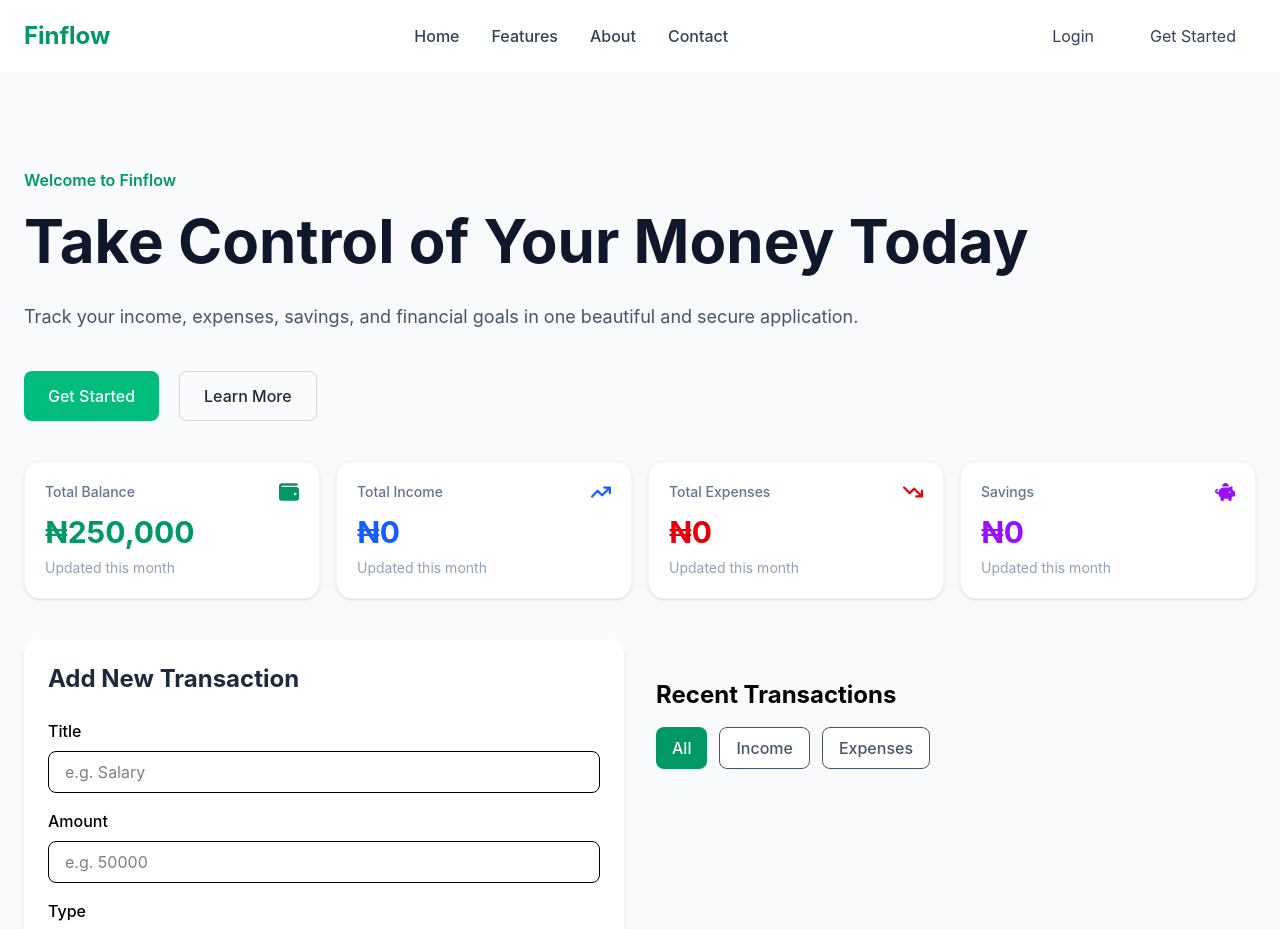
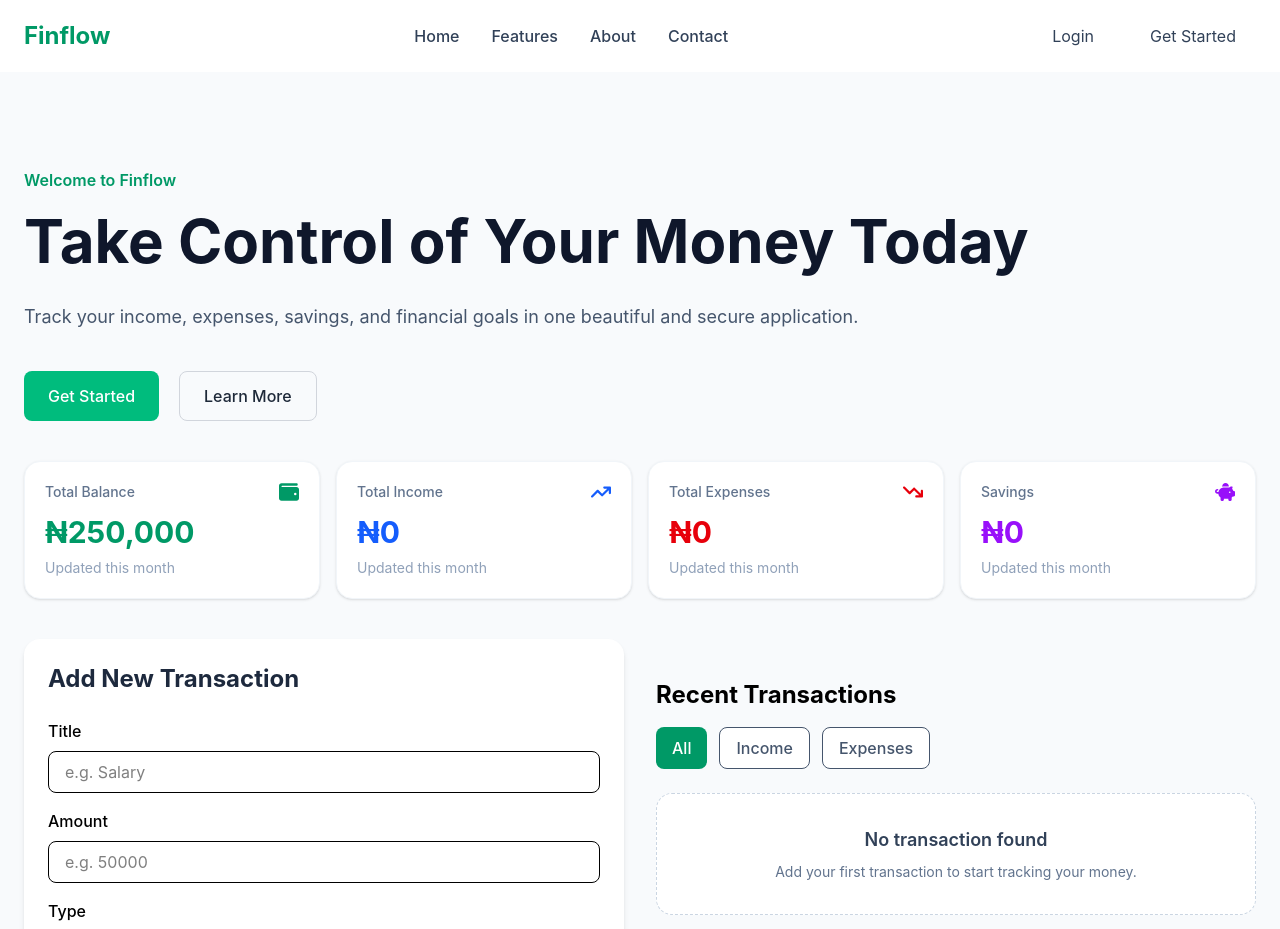
Before and after one commit to sharon5555/Finance-tracker, a React (Vite) app: page / in a window 1280 px wide. Shown: the top 929 px of the page. Built offline with nearby package versions, Linux system fonts and the light colour scheme.

Commit message:
Add empty transaction state

```diff
--- a/src/components/landing/Hero.jsx
+++ b/src/components/landing/Hero.jsx
@@ -382,8 +382,14 @@ function Hero() {
                                 one TransactionCard component.
 
                                 Display only the transaction hat match the selected filter.
+
+                                Transaction list:
+                                If there are transactions that match the selected filter,
+                                display them using the reusable TransactionCard component.
+                                Otherwise, display a helpful message to the user.
                             */}
-                            {filteredTransactions.map((transaction) => (
+                            {filteredTransactions.length > 0 ? (
+                                filteredTransactions.map((transaction) => (
 
                                 <TransactionCard
                                     key={transaction.id}
@@ -400,7 +406,27 @@ function Hero() {
                                     onDelete={() => deleteTransaction(transaction.id)}
                                 />
 
-                            ))}
+                            ))
+
+                            ) : (
+
+                                // Display this message when there are no matching transactions.
+                                <div className="bg-white border border-dashed border-slate-300
+                                                rounded-2xl p-8 text-center">
+
+                                                    {/* Empty-state heading */}
+                                                    <h3 className="text-lg font-semibold text-slate-700">
+                                                        No transaction found
+                                                    </h3>
+
+                                                    {/* Empty-state heading */}
+                                                    <p className="text-sm text-slate-500 mt-2">
+                                                        {transactionFilter === "All"
+                                                            ? "Add your first transaction to start tracking your money."
+                                                            : `No ${transactionFilter.toLocaleLowerCase()} transactions found.`}
+                                                    </p>
+                                                </div>
+                            )}
 
                         </div>
 
```
